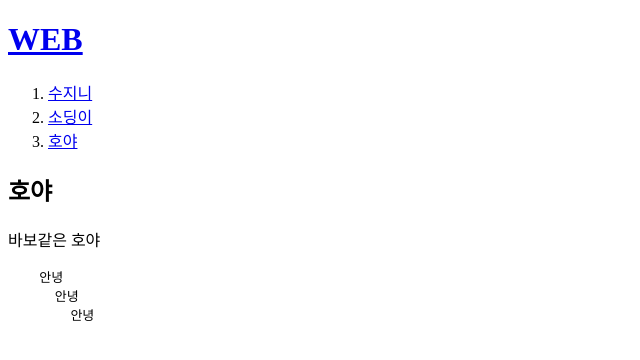
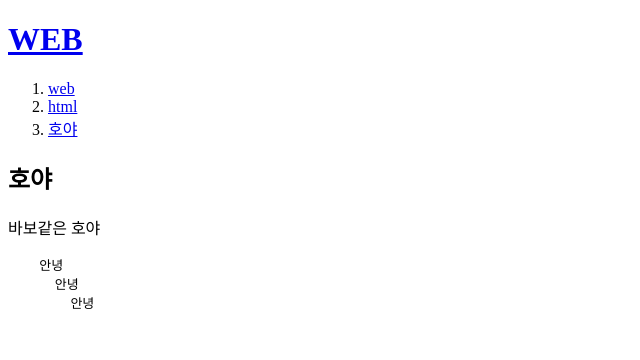
Before and after one commit to echeso/web1, a plain HTML site: page 3.html in a window 1280 px wide. Shown: the whole page, without its empty margins (0-640 px from the left). Drawn offline with Linux system fonts and the light colour scheme.

Commit message:
first version

```diff
--- a/3.html
+++ b/3.html
@@ -7,8 +7,8 @@
 <body>
   <h1><a href="index.html">WEB</a></h1>
 <Ol>
-  <li><a href="1.html">수지니</a></li>
-  <li><a href="2.html">소딩이</a></li>
+  <li><a href="1.html">web</a></li>
+  <li><a href="2.html">html</a></li>
   <li><a href="3.html">호야</a></li>
 </Ol>
 
```
